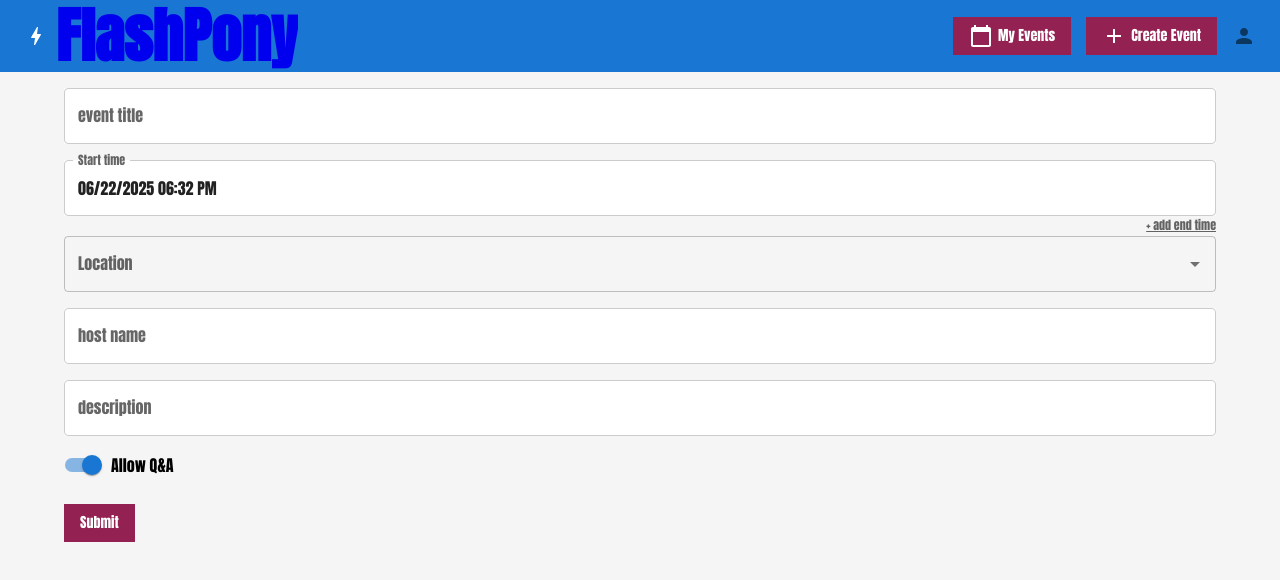
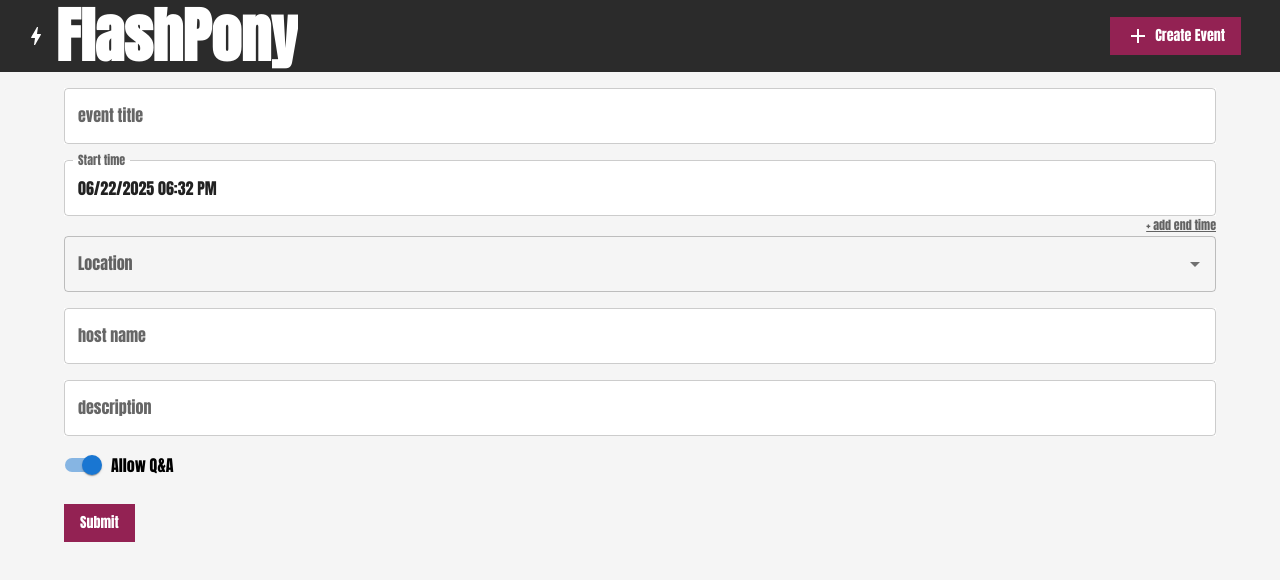
Before and after one commit to kalikokalikova/fp-client, a React (Vite) app: page / in a window 1280 px wide. Shown: the top 580 px of the page. Built offline with nearby package versions, Linux system fonts and the light colour scheme; a web font is replaced by a local one.

Commit message:
removed deprecated navbar buttons; changed navbar background color; changed navbar text color

```diff
--- a/src/components/NavBar.jsx
+++ b/src/components/NavBar.jsx
@@ -10,15 +10,15 @@
 import Button from "@mui/material/Button";
 import MenuItem from "@mui/material/MenuItem";
 import BoltIcon from "@mui/icons-material/Bolt";
-import CalendarTodayIcon from "@mui/icons-material/CalendarToday";
 import AddIcon from "@mui/icons-material/Add";
 import PersonIcon from "@mui/icons-material/Person";
 
+import { Drawer, List, ListItem, ListItemText } from '@mui/material';
+
 const navLinks = [
-  { text: "My events", icon: <CalendarTodayIcon sx={{ marginRight: '5px' }} /> },
   { text: "Create event", icon: <AddIcon sx={{ marginRight: '5px' }} /> },
 ];
-const settings = ["Account", "Logout"];
+const settings = [];
 
 function NavBar() {
   const [anchorElNav, setAnchorElNav] = React.useState(null);
@@ -42,7 +42,7 @@
   return (
     <AppBar
       position="static"
-      sx={{ boxShadow: "none" }}
+      sx={{ boxShadow: "none", backgroundColor: "#2B2B2B" }}
     >
       <Container sx={{ maxWidth: "100% !important" }}>
         <Toolbar disableGutters>
@@ -62,6 +62,7 @@
               display: { xs: "none", md: "flex" },
               fontWeight: 700,
               textDecoration: "none",
+              color: "#FFFFFF",
             }}
           >
             FlashPony
@@ -127,6 +128,7 @@
               flexGrow: 1,
               fontWeight: 700,
               textDecoration: "none",
+              color: "#FFFFFF",
             }}
           >
             Flashpony
@@ -155,33 +157,6 @@
             ))}
           </Box>
 
-          <Box sx={{ flexGrow: 0 }} className="smalley">
-            <IconButton onClick={handleOpenUserMenu} sx={{ p: 0 }}>
-              <PersonIcon />
-            </IconButton>
-            <Menu
-              sx={{ mt: "45px" }}
-              id="menu-appbar"
-              anchorEl={anchorElUser}
-              anchorOrigin={{
-                vertical: "top",
-                horizontal: "right",
-              }}
-              keepMounted
-              transformOrigin={{
-                vertical: "top",
-                horizontal: "right",
-              }}
-              open={Boolean(anchorElUser)}
-              onClose={handleCloseUserMenu}
-            >
-              {settings.map((setting) => (
-                <MenuItem key={setting} onClick={handleCloseUserMenu}>
-                  <Typography textAlign="center">{setting}</Typography>
-                </MenuItem>
-              ))}
-            </Menu>
-          </Box>
         </Toolbar>
       </Container>
     </AppBar>
```
